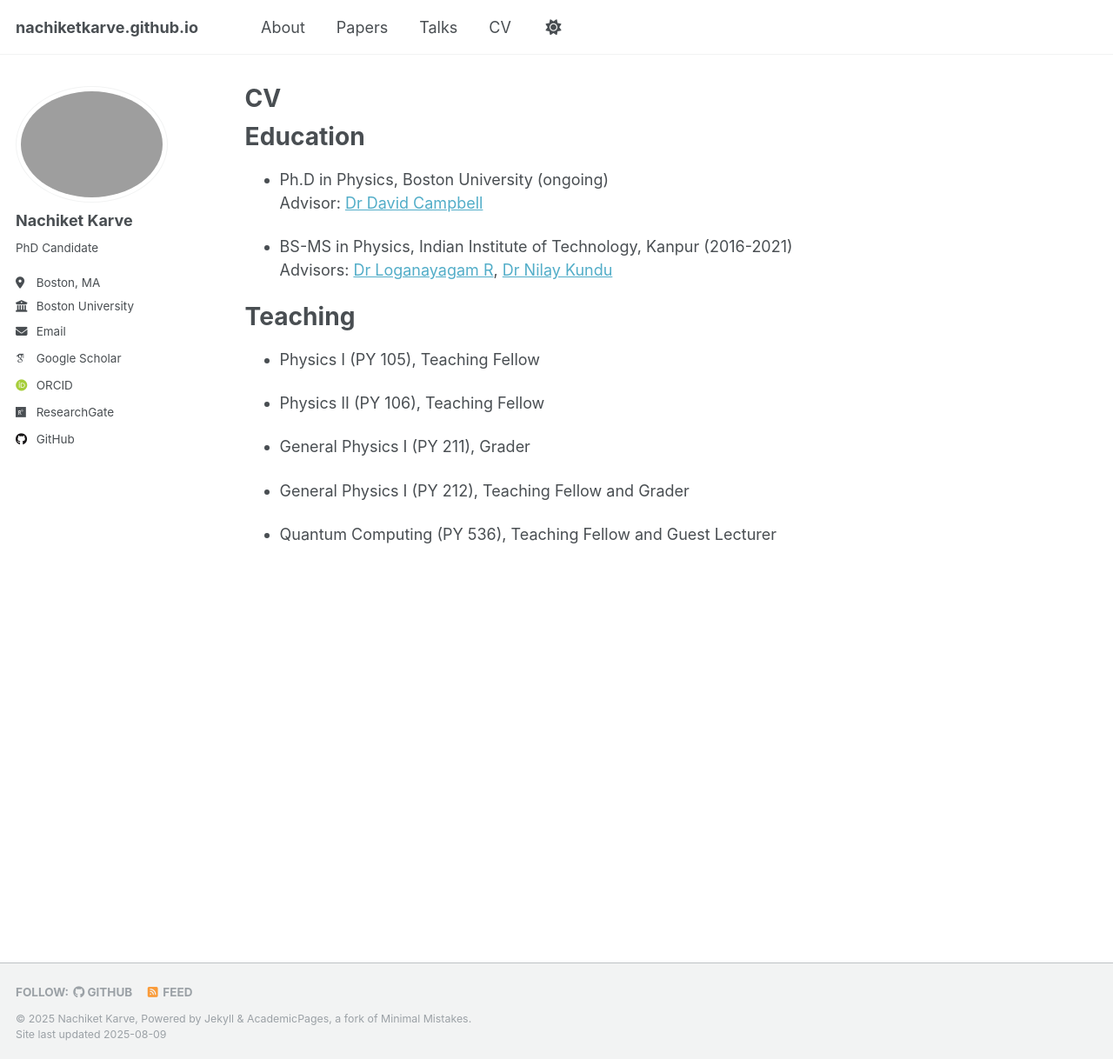
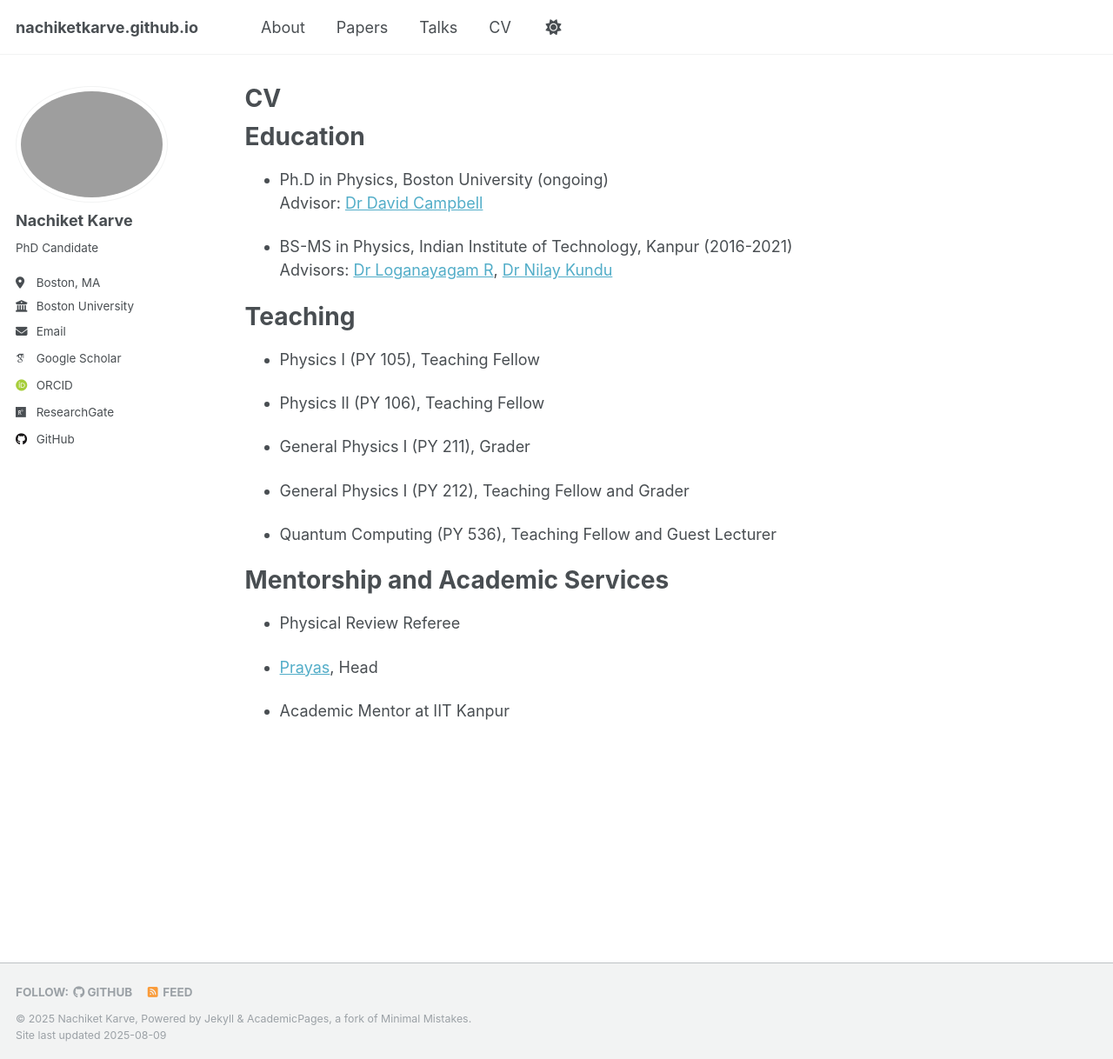
Before and after one commit to nachiketkarve/nachiketkarve.github.io, a Jekyll site: the page built from _pages/cv.md, in a window 1280 px wide and 1218 px high. Shown: the whole window at 87% size. Built offline with Jekyll 4.4.1, drawn with Linux system fonts in a browser that asks for light colours; some web fonts are replaced.

Commit message:
Initial Commit

```diff
--- a/_pages/cv.md
+++ b/_pages/cv.md
@@ -29,3 +29,11 @@ Teaching
 * General Physics I (PY 212), Teaching Fellow and Grader
 
 * Quantum Computing (PY 536), Teaching Fellow and Guest Lecturer
+
+Mentorship and Academic Services
+===
+* Physical Review Referee
+
+* [Prayas](https://www.iitk.ac.in/dora/prayas), Head
+
+* Academic Mentor at IIT Kanpur
```
